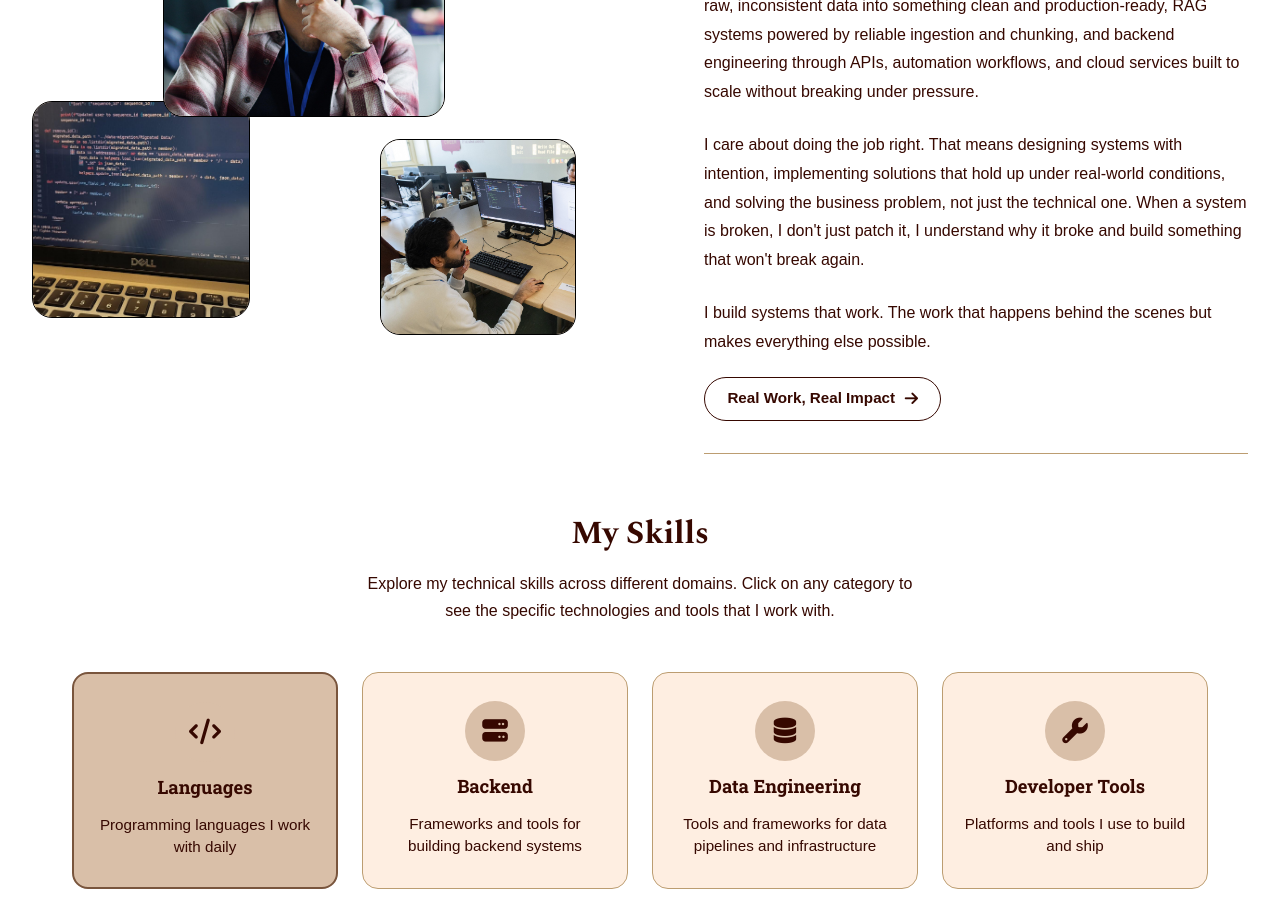
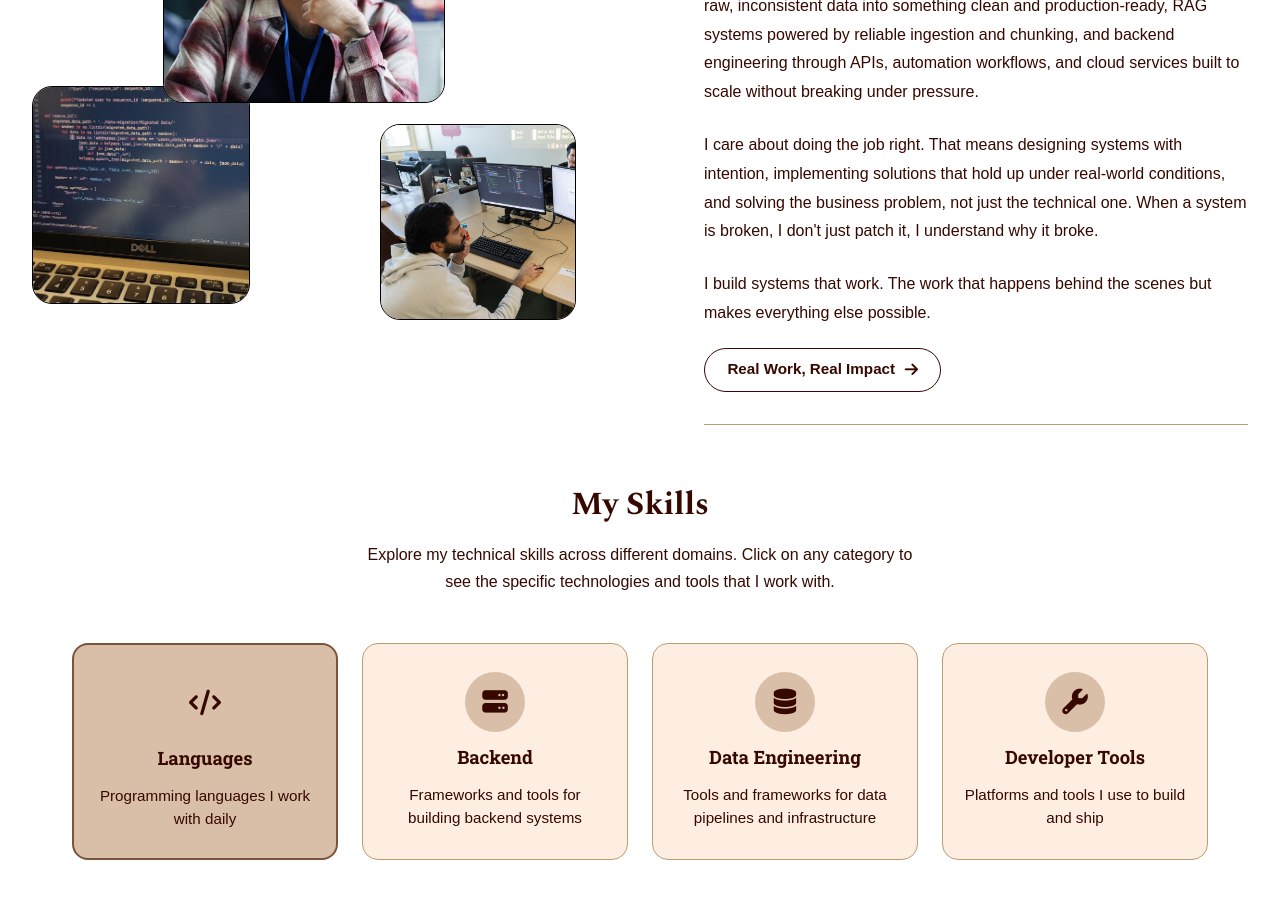
Before and after one commit to ahmadmunim/my-portfolio, a SvelteKit app: page / in a window 1280 px wide. Shown: the part 1380-2286 px from the top of the page. Built offline with nearby package versions, Linux system fonts and the light colour scheme; a web font is replaced by a local one.

Commit message:
update: about paragraph

```diff
--- a/src/components/sections/About.svelte
+++ b/src/components/sections/About.svelte
@@ -53,7 +53,7 @@
           Today, I build backend systems and data infrastructure that organizations can rely on. My work spans data pipelines and database design that turn raw, inconsistent data into something clean and production-ready, RAG systems powered by reliable ingestion and chunking, and backend engineering through APIs, automation workflows, and cloud services built to scale without breaking under pressure.
         </p>
         <p>
-          I care about doing the job right. That means designing systems with intention, implementing solutions that hold up under real-world conditions, and solving the business problem, not just the technical one. When a system is broken, I don't just patch it, I understand why it broke and build something that won't break again.
+          I care about doing the job right. That means designing systems with intention, implementing solutions that hold up under real-world conditions, and solving the business problem, not just the technical one. When a system is broken, I don't just patch it, I understand why it broke.
         </p>
         <p>
           I build systems that work. The work that happens behind the scenes but makes everything else possible.
```
